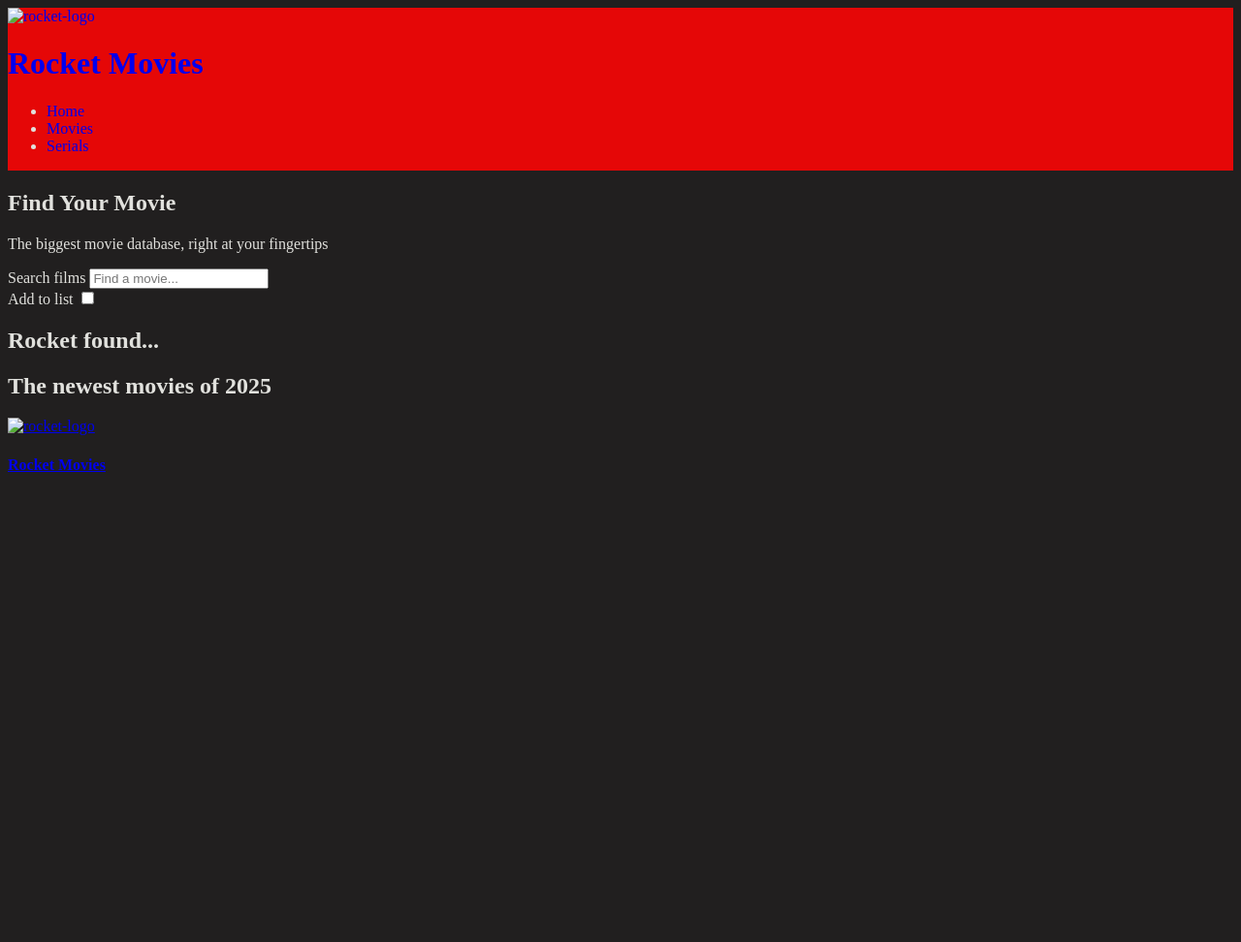
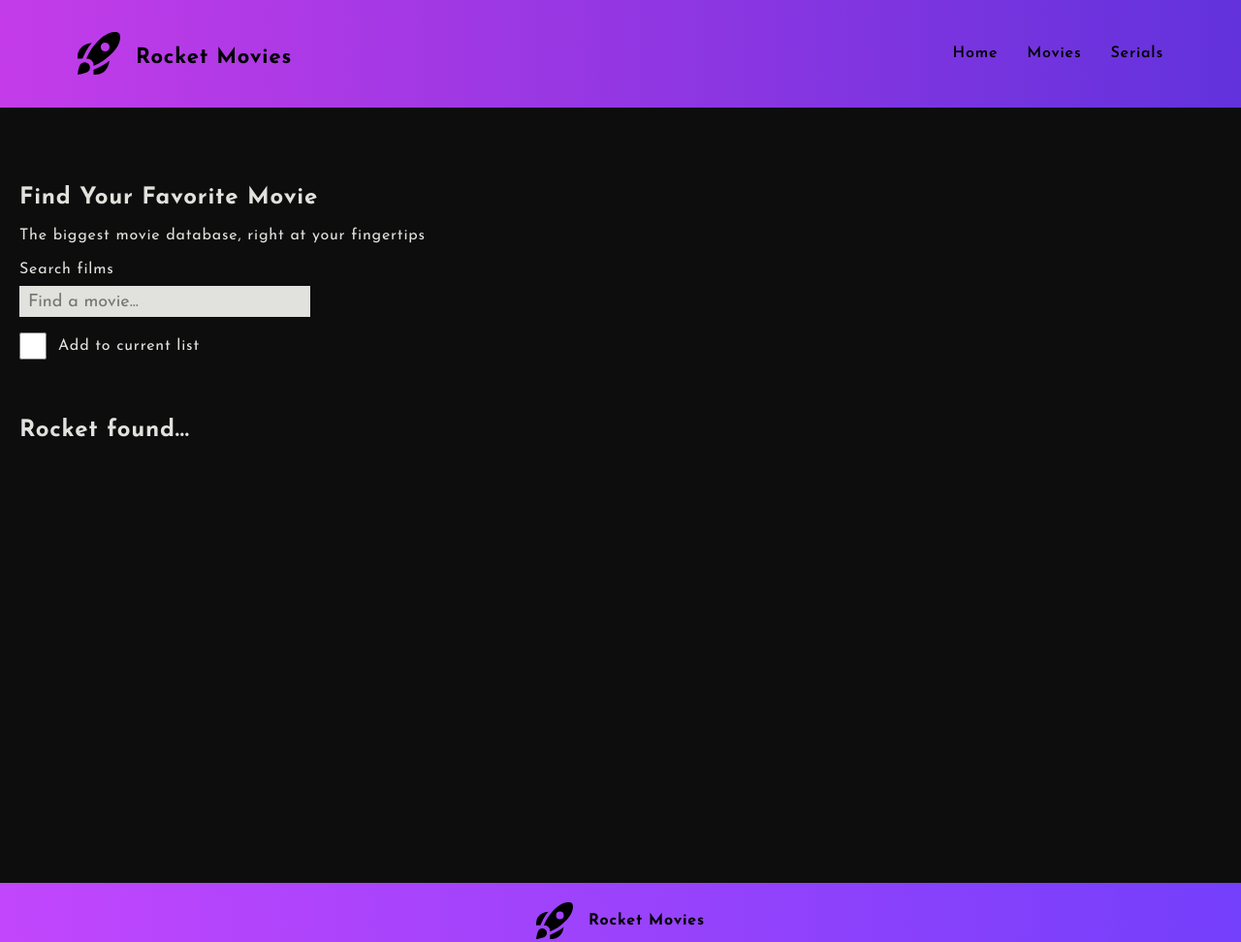
Before and after one commit to Paradisco96/movies-app, a plain HTML site: page index.html in a window 1280 px wide. Shown: the top 972 px of the page at 97% size. Before the commit the page ends 800 px from the top, so only its background shows below. Drawn offline with nearby package versions, Linux system fonts and the light colour scheme.

Commit message:
refactor index.html for improved structure and consistency in asset paths

```diff
--- a/index.html
+++ b/index.html
@@ -4,9 +4,14 @@
 <head>
   <meta charset="UTF-8">
   <meta name="viewport" content="width=device-width, initial-scale=1.0">
-  <title>Rocket</title>
-  <link rel="icon" type="image/svg+xml" href="img/rocket-lunch.svg">
-  <link rel="stylesheet" href="style.css">
+  <title>Rocket Movies</title>
+  <link rel="stylesheet" href="assets/normalize.css">
+  <link rel="preconnect" href="https://fonts.googleapis.com">
+  <link rel="preconnect" href="https://fonts.gstatic.com" crossorigin>
+  <link href="https://fonts.googleapis.com/css2?family=Josefin+Sans:ital,wght@0,100..700;1,100..700&display=swap"
+    rel="stylesheet">
+  <link rel="icon" type="image/svg+xml" href="assets/img/rocket-lunch.svg">
+  <link rel="stylesheet" href="assets/style.css">
 </head>
 
 <body>
@@ -14,13 +19,13 @@
     <div class="header__menu">
       <div class="header__logo">
         <a class="header__logo-link" href="index.html">
-          <img class="header__logo-image" src="img/rocket-lunch.svg" alt="rocket-logo">
+          <img class="header__logo-image" src="assets/img/rocket-lunch.svg" alt="rocket-logo">
           <h1 class="header__title">Rocket Movies</h1>
         </a>
       </div>
       <nav class="header__navbar">
         <ul class="header__navbar-list">
-          <li class="header__navbar-item"><a class="header__navbar-link" href="#">Home</a></li>
+          <li class="header__navbar-item"><a class="header__navbar-link" href="index.html">Home</a></li>
           <li class="header__navbar-item"><a class="header__navbar-link" href="#">Movies</a></li>
           <li class="header__navbar-item"><a class="header__navbar-link" href="#">Serials</a></li>
         </ul>
@@ -29,38 +34,35 @@
   </header>
 
   <main class="main">
-    <section class="search-section">
-      <h2 class="search-section__title">Find Your Movie</h2>
+    <section class="search section">
+      <div class="container">
+        <h2 class="search-section__title">Find Your Favorite Movie</h2>
         <p class="search__description">The biggest movie database, right at your fingertips</p>
 
-      <div class="search__container">
+        <div class="search__wrapper">
           <div class="search__group search__group--input">
             <label class="search__label-input" for="search">Search films</label>
             <input class="search__input" type="text" id="search" placeholder="Find a movie...">
           </div>
 
           <div class="search__group search__group--checkbox">
-          <label class="search__label-checkbox" for="checkbox">Add to list </label>
-          <input class="search__input" type="checkbox" id="checkbox">
+            <input class="search__input-checkbox" type="checkbox" id="checkbox">
+            <label class="search__label-checkbox" for="checkbox">Add to current list </label>
           </div>
         </div>
-    </section>
 
-    <section class="search-result-section">
+        <div class="search-result">
           <h2 class="search-result-section__title">Rocket found...</h2>
           <div class="movies" id="movies-list"></div>
-    </section>
-
-    <section class="novelty-section">
-      <h2 class="novelty-section__title">The newest movies of 2025</h2>
-      <div class="new-movies" id="new-movies-list"></div>
+        </div>
+      </div>
     </section>
 
   </main>
   <footer class="footer">
     <div class="footer__logo">
-      <a href="index.html">
-        <img class="footer__logo-image" src="img/rocket-lunch.svg" alt="rocket-logo">
+      <a class="footer__logo-link" href="index.html">
+        <img class="footer__logo-image" src="assets/img/rocket-lunch.svg" alt="rocket-logo">
         <h4 class="footer__logo-title">Rocket Movies</h4>
       </a>
     </div>
```
Lines whose indentation alone changed are shown as unchanged.
